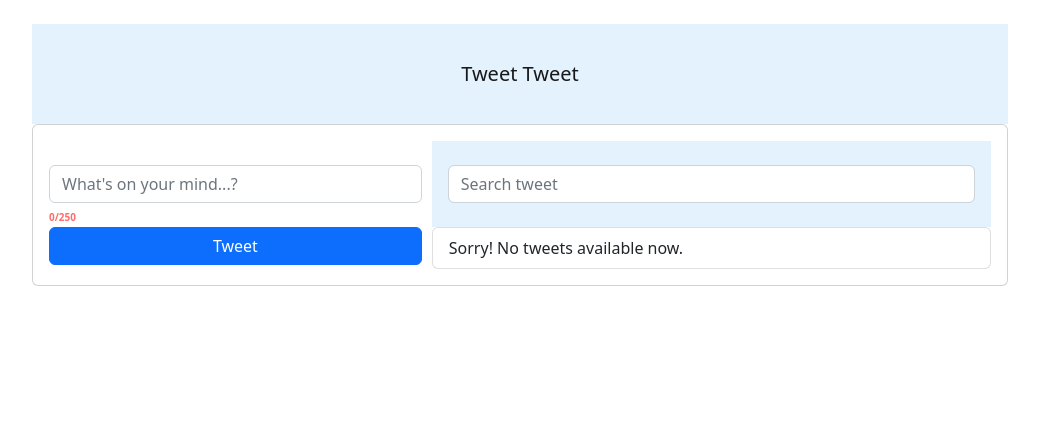
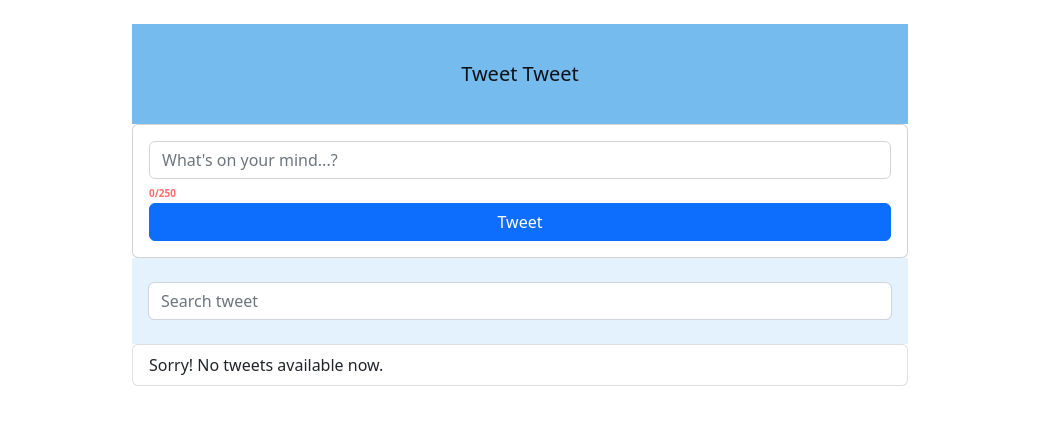
Before and after one commit to mamtn011/tweet-tweet, a plain HTML site: page index.html in a window 1280 px wide. Shown: the whole page, without its empty margins (120-1159 px from the left). Drawn offline with nearby package versions, Linux system fonts and the light colour scheme.

Commit message:
modified index  added

```diff
--- a/index.html
+++ b/index.html
@@ -4,7 +4,7 @@
     <meta charset="UTF-8" />
     <meta http-equiv="X-UA-Compatible" content="IE=edge" />
     <meta name="viewport" content="width=device-width, initial-scale=1.0" />
-    <title>Tweet Twwet</title>
+    <title>Tweet Tweet</title>
     <!-- font awesome css -->
     <link
       rel="stylesheet"
@@ -23,21 +23,18 @@
   </head>
   <body>
     <br />
-    <div class="container" style="max-width: 1000px">
+    <div class="container" style="max-width: 800px">
       <nav
         class="navbar navbar-light d-flex"
-        style="background-color: #e3f2fd; min-height: 100px"
+        style="background-color: #75bbed; min-height: 100px"
       >
         <h1 class="navbar-brand m-auto">Tweet Tweet</h1>
       </nav>
-      <div
-        class="card card-body"
-        style="display: grid; grid-template-columns: 2fr 3fr; column-gap: 10px"
-      >
+      <div class="card card-body">
         <!-- form for create item.............. -->
         <div class="add-tweet">
           <form action="">
-            <div class="row mt-4">
+            <div class="row">
               <div class="col">
                 <input
                   type="text"
@@ -65,6 +62,7 @@
           <span class="msg"></span>
         </div>
         <!-- Product info ....................-->
+      </div>
       <div class="show-tweets">
         <nav class="navbar" style="background-color: #e3f2fd">
           <input
@@ -78,7 +76,6 @@
         <ul class="list-group collection"></ul>
       </div>
     </div>
-    </div>
     <!-- main js-- crud.js -->
     <script src="https://momentjs.com/downloads/moment.js"></script>
     <script src="tweet.js"></script>
```
Lines whose indentation alone changed are shown as unchanged.
